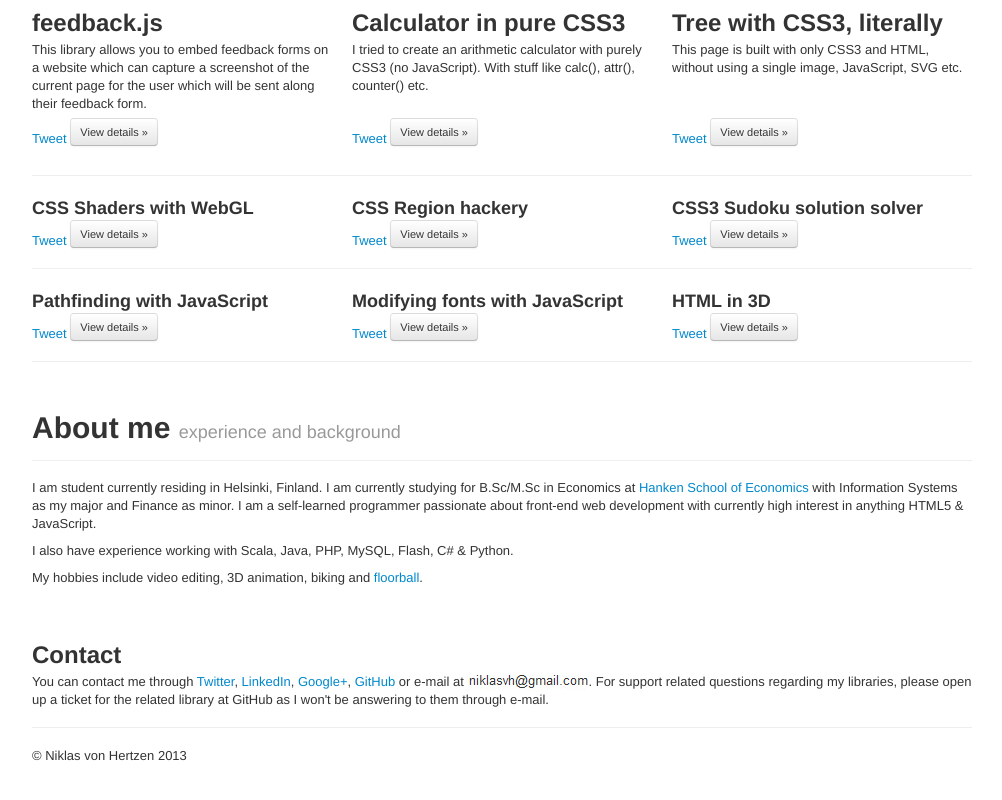
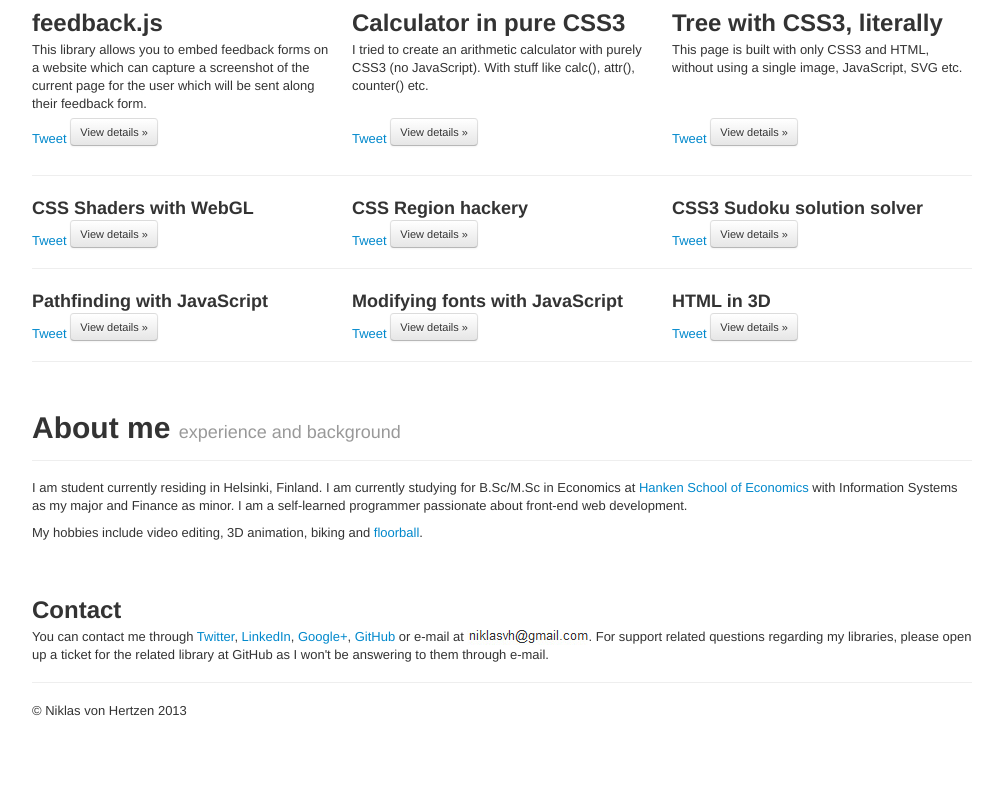
Before and after one commit to niklasvh/hertzen.com, a plain HTML site: page index.html in a window 1280 px wide. Shown: the part 660-1460 px from the top of the page, without its empty margins (138-1140 px from the left). After the commit the page ends 1429 px from the top, so only its background shows below. Drawn offline with nearby package versions, Linux system fonts and the light colour scheme.

Commit message:
Update index.html

```diff
--- a/index.html
+++ b/index.html
@@ -223,9 +223,7 @@
                 </div>
                 <p>
                     I am student currently residing in Helsinki, Finland. I am currently studying for B.Sc/M.Sc in Economics at <a href="http://www.hanken.fi/public/en/">Hanken School of Economics</a> with Information Systems as my major and Finance as minor.
-                    I am a self-learned programmer passionate about front-end web development with currently high interest in anything HTML5 & JavaScript.</p>
-
-                <p> I also have experience working with Scala, Java, PHP, MySQL, Flash, C# & Python.</p>
+                    I am a self-learned programmer passionate about front-end web development.</p>
 
                 <p>
                     My hobbies include video editing, 3D animation, biking and <a href="http://en.wikipedia.org/wiki/Floorball">floorball</a>.
```
